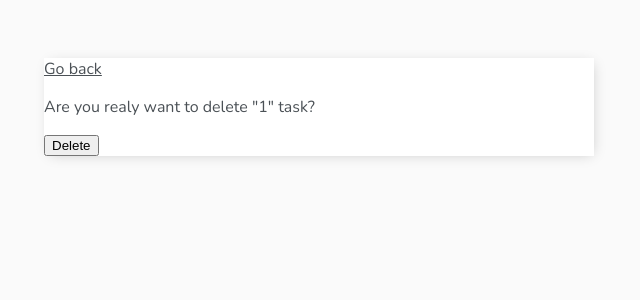
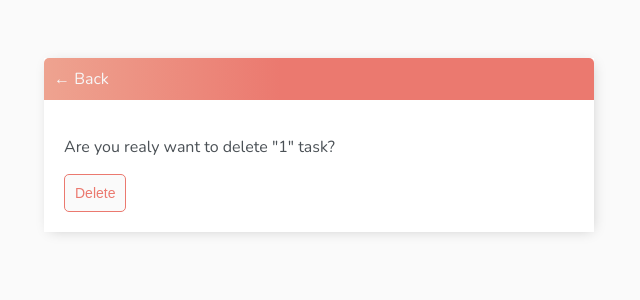
Before and after one commit to teredet/ToDo, a Django app: page /delete-task/4 in a window 1280 px wide. Shown: the top 300 px of the page, without its empty margins (321-961 px from the left). Run offline with Django 3.2, Linux system fonts and the light colour scheme; a user stored in the database is signed in; data comes from the database, SQL or seed files in the repository.

Commit message:
Style task_confirm_delete.html

```diff
--- a/base/templates/base/task_confirm_delete.html
+++ b/base/templates/base/task_confirm_delete.html
@@ -1,11 +1,17 @@
 {% extends 'base/main.html' %}
 {% block content %}
 
-<a href="{% url 'tasks' %}">Go back</a>
-<form method="POST">
-    {% csrf_token %}
-    <p>Are you realy want to delete "{{ task }}" task? </p>
-    <input type="submit" value="Delete">
-</form>
+
+<div class="header-bar">
+    <a href="{% url 'tasks' %}">&#8592; Back</a>
+</div>
+
+<div class="card-body">
+    <form method="POST">
+        {% csrf_token %}
+        <p>Are you realy want to delete "{{ task }}" task? </p>
+        <input class="button" type="submit" value="Delete">
+    </form>
+</div>
 
 {% endblock content %}
```
